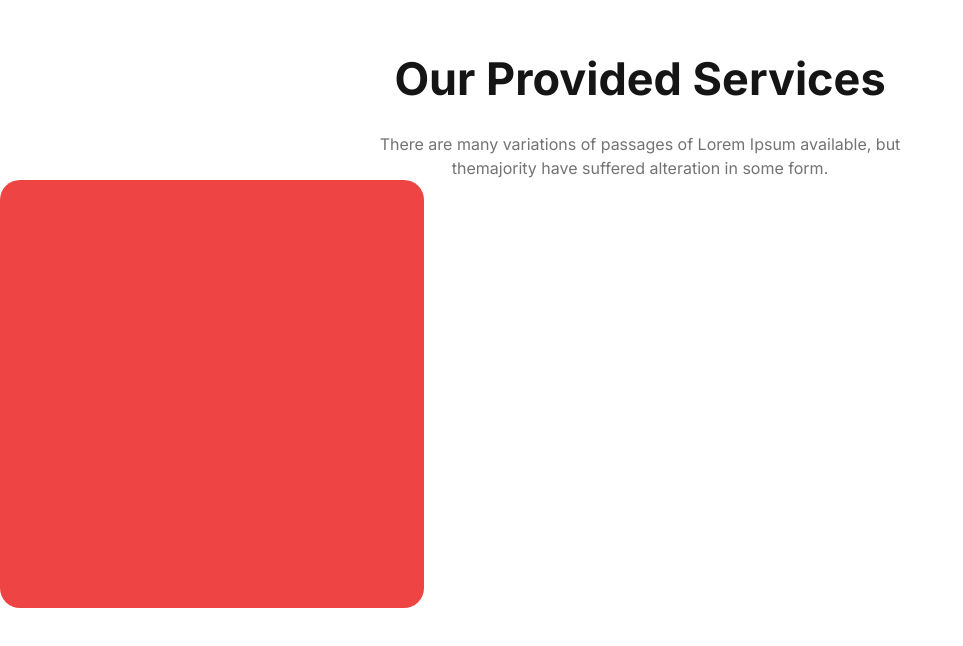
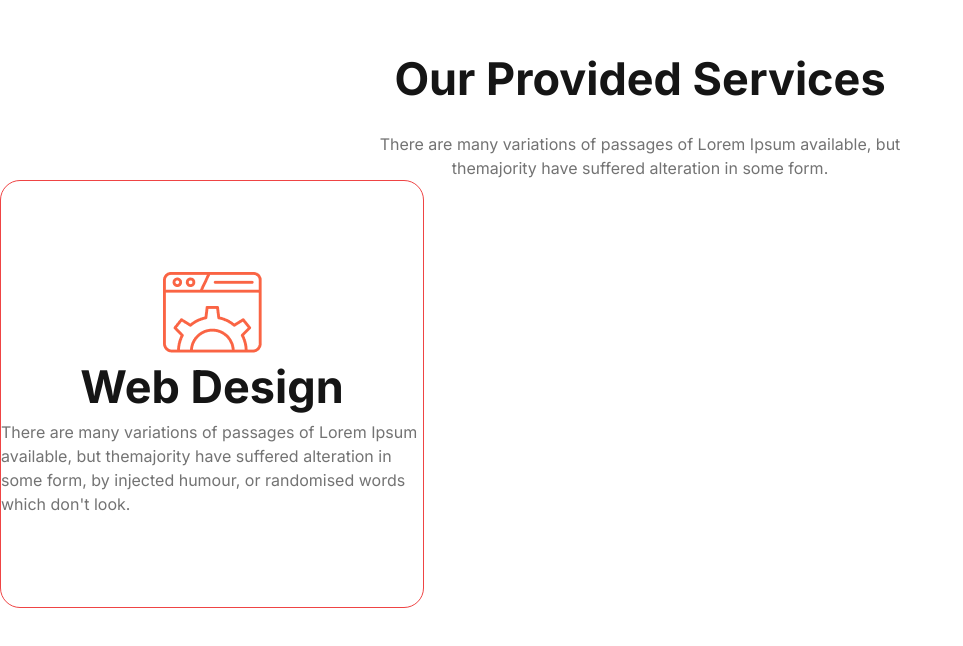
Before and after one commit to bijoysahadev/Agenc_, a React (Vite) app: page / in a window 1280 px wide. Shown: the part 1469-2115 px from the top of the page, without its empty margins (0-963 px from the left). Built offline with nearby package versions, Linux system fonts and the light colour scheme.

Commit message:
feat:add card

```diff
--- a/src/Componets/ServiceCard.jsx
+++ b/src/Componets/ServiceCard.jsx
@@ -1,8 +1,17 @@
 import React from 'react'
-
+import Image from '../Componets/Image'
+import ServiceCard1 from '../assets/ServioceCard1.png'
+import Heading from './Heading'
+import ServiceCardHeading from './ServiceCardHeading'
+import ServiceCardSubHeading from './ServiceCardSubHeading'
 const ServiceCard = () => {
   return (
-    <div className={`w-[424px] h-[428px] bg-red-500 rounded-[20px] `} ></div>
+    <div className={`w-[424px] h-[428px] flex flex-col items-center justify-center  rounded-[20px] border  border-red-500 `} >
+        <Image src={ServiceCard1} />
+
+        <ServiceCardHeading  text={`Web Design`}/>
+        <ServiceCardSubHeading text={`There are many variations of passages of Lorem Ipsum available, but themajority  have suffered alteration in some form, by injected humour, or randomised words which don't look.`} />
+    </div>
   )
 }
 
--- /dev/null
+++ b/src/Componets/ServiceCardHeading.jsx
@@ -0,0 +1,10 @@
+import React from 'react'
+
+const ServiceCardHeading = ({className,text}) => {
+  return (
+    <h1 className={`font-inter text-[45px] font-bold  text-black  ${className}`} >{text}</h1>
+
+  )
+}
+
+export default ServiceCardHeading
--- /dev/null
+++ b/src/Componets/ServiceCardSubHeading.jsx
@@ -0,0 +1,9 @@
+import React from 'react'
+
+const ServiceCardSubHeading = ({className,text}) => {
+  return (
+   <p className={`font-inter text-secondary text-4 font-normal ${className} `} >{text}</p>
+  )
+}
+
+export default ServiceCardSubHeading
```
Also changed, not shown: src/assets/ServioceCard1.png (added).
